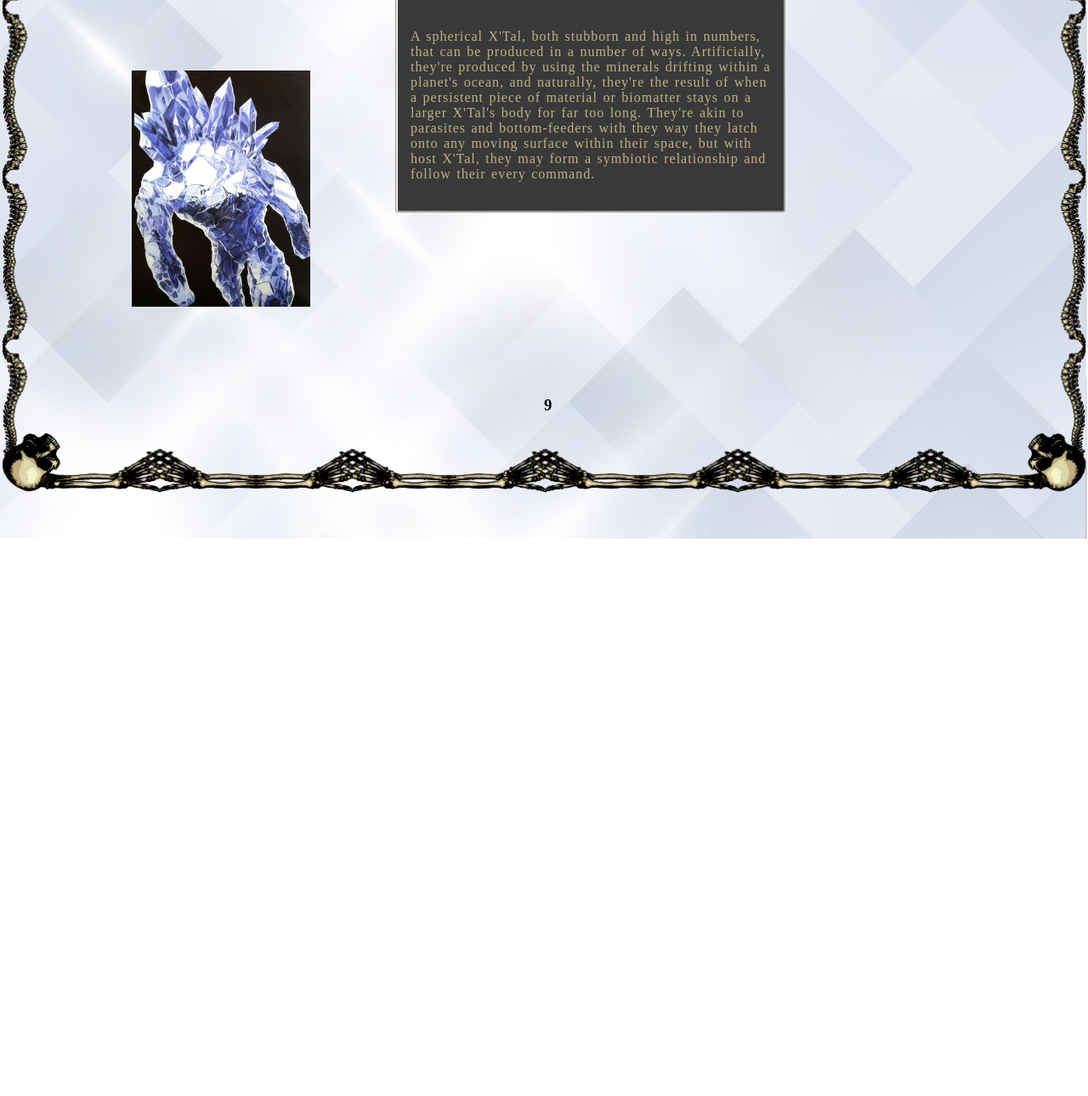
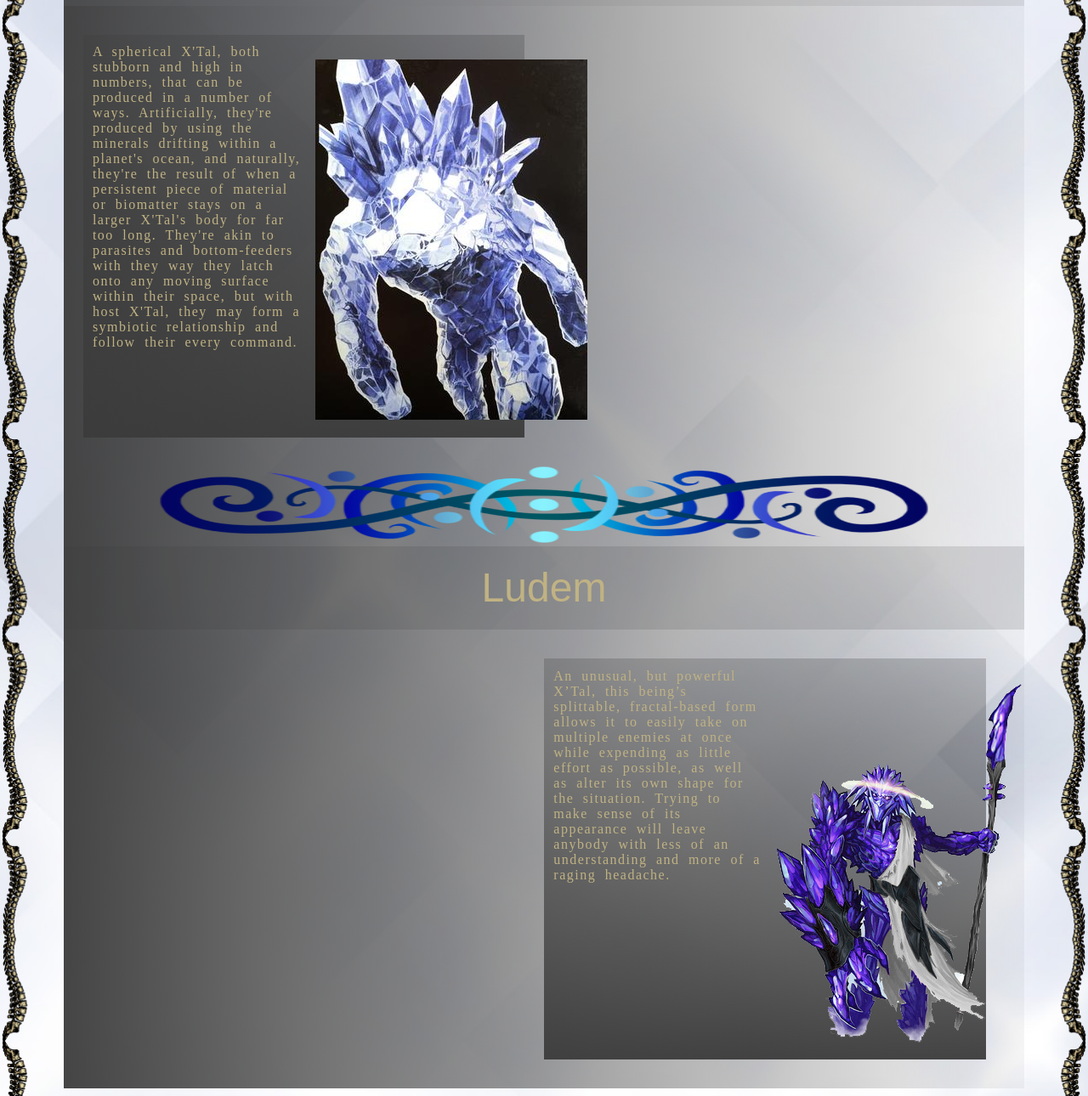
Before and after one commit to hewittm1/warhammercodex, a plain HTML site: page WarhammerCodex/Lore_Perlumite.html in a window 1280 px wide. Shown: the part 166-1456 px from the top of the page at 85% size. Before the commit the page ends 800 px from the top, so only its background shows below. Drawn offline with Linux system fonts and the light colour scheme.

Commit message:
added a few reformatted and new lore pages

```diff
--- /dev/null
+++ b/WarhammerCodex/Lore_JetObsilisk.html
@@ -0,0 +1,49 @@
+<!DOCTYPE HTML>
+<html>
+<head>
+	<meta charset="UTF-8">
+	<title>X'Tal</title>
+	<link rel="stylesheet" href="../css/style.css" type="text/css">
+</head>
+	<div class="body">
+        <div class="ANheader">
+        <p>
+            Jet Obsilisk
+        </p>
+    </div>
+             <div id="Sheader">
+			<div class="ANsec">
+                 <div class="fillerIMG">
+                </div>
+                <div class="PerlumiteTXT1">
+                    <br><p>  Though not very powerful physically, the Jet Obsilisk is prized amongst the collective for its stamina and remarkable ability to turn projectiles right back at its foes using its highly reflective surface and psychic energies, turning anyone into their own worst enemy. This countering power allows it to bravely storm forth on the battlefield with little consciousness to its own well being, as one would have to think wisely on whether their next attack will be worth the potential injuries.
+<br><br>
+                    <br><img src="images/Jet%20obsilisk.jpg">
+                    </p>
+                <br>
+                </div>
+                <div class="fillIMG">
+                <img src="images/randomdivider02f_by_timeseerstudios-d7y2noc.png">
+                </div>
+                 <div class="Resheader">
+        <p>
+        Euhedral
+        </p>
+    </div>
+                  <div class="LudemTXT1">
+                    <br><p> The Euhedral is one of the many entities in its class that is capable of unleashing the true might of the X’Tal Collective. Forged from a high number of particular gene-seeds absorbed via hot environments in which glass is found to be naturally formed, this entity prides itself in a sleek and sharp-edged design that allows for unnatural speed and maneuverability when it comes to combat. Its higher intelligence allows it to execute tactical strategies unbefitting of what many would call a “glorified rock”.
+
+<br><br>
+                    <br><img src="images/shardmind_monk_by_whitelycandf.jpg.png">
+                    </p>
+                <br>
+                </div>
+			</div>
+         </div>
+	<div class="pagenum">
+        <h3>
+            11
+        </h3>
+        </div>
+</body>
+</html>
--- a/WarhammerCodex/Lore_Perlumite.html
+++ b/WarhammerCodex/Lore_Perlumite.html
@@ -5,35 +5,42 @@
 	<title>X'Tal</title>
 	<link rel="stylesheet" href="../css/style.css" type="text/css">
 </head>
-<body >
-    <div id="Xheader">
+	<div class="body">
+        <div class="ANheader">
         <p>
             Perlumite
         </p>
     </div>
-	<div id="body">
-		<div>
-			<div class="perlumiteIMG">
+             <div id="Sheader">
+			<div class="ANsec">
+                 <div class="fillerIMG">
+                </div>
+                <div class="PerlumiteTXT1">
+                    <br><p>  A spherical X'Tal, both stubborn and high in numbers, that can be produced in a number of ways. Artificially, they're produced by using the minerals drifting within a planet's ocean, and naturally, they're the result of when a persistent piece of material or biomatter stays on a larger X'Tal's body for far too long. They're akin to parasites and bottom-feeders with they way they latch onto any moving surface within their space, but with host X'Tal, they may form a symbiotic relationship and follow their every command.<br><br>
+                    <br><img src="images/latest.jpg">
+                    </p>
+                <br>
+                </div>
+                <div class="fillIMG">
+                <img src="images/randomdivider02f_by_timeseerstudios-d7y2noc.png">
+                </div>
+                 <div class="Resheader">
         <p>
+        Ludem
         </p>
     </div>
-             <div id="Sheader">
-			<div class="section">
-
-				<div class="perlumiteTXT"><br>
-					<p>
-                        A spherical X'Tal, both stubborn and high in numbers, that can be produced in a number of ways. Artificially, they're produced by using the minerals drifting within a planet's ocean, and naturally, they're the result of when a persistent piece of material or biomatter stays on a larger X'Tal's body for far too long. They're akin to parasites and bottom-feeders with they way they latch onto any moving surface within their space, but with host X'Tal, they may form a symbiotic relationship and follow their every command.
-                    </p><br>
+                  <div class="LudemTXT1">
+                    <br><p> An unusual, but powerful X’Tal, this being’s splittable, fractal-based form allows it to easily take on multiple enemies at once while expending as little effort as possible, as well as alter its own shape for the situation. Trying to make sense of its appearance will leave anybody with less of an understanding and more of a raging headache.
+<br><br>
+                    <br><img src="images/shardmind_monk_by_whitelycandf.jpg.png">
+                    </p>
+                <br>
                 </div>
-			</div>
-                 </div>
-
-
 			</div>
          </div>
 	<div class="pagenum">
         <h3>
-            9
+            11
         </h3>
         </div>
 </body>
--- a/WarhammerCodex/css/style.css
+++ b/WarhammerCodex/css/style.css
@@ -825,9 +825,7 @@ table thead td {
     width: 80%;
     margin-left: 10%;
     max-height: 90px;
-
 }
-
 .relic1{
     color: #c0b283;
     width: 100%;
@@ -835,7 +833,6 @@ table thead td {
     border: solid 5px;
     border-radius: 10%;
 }
-
 .relic1 p{
      font-family:serif;
     font-size: 13px;
@@ -856,3 +853,29 @@ table thead td {
     letter-spacing: 1.5px;
     width: 100%;
 }
+.PerlumiteTXT1 p{
+     font-size: 16px;
+    background: linear-gradient(rgba(59, 59, 59, 0.25), rgba(59, 59, 59, 0.95));
+    color: #c0b283;
+    letter-spacing: 1.5px;
+    word-spacing:5px;
+    width: 45%;
+    column-count: 2;
+    padding-left: 1%;
+    padding-top: 1%;
+    margin-left: 2%;
+    padding-bottom: 1.5%;
+}
+.LudemTXT1 p{
+      font-size: 16px;
+    background: linear-gradient(rgba(59, 59, 59, 0.25), rgba(59, 59, 59, 0.95));
+    color: #c0b283;
+    letter-spacing: 1.5px;
+    word-spacing:5px;
+    margin-left: 50%;
+    width: 45%;
+    column-count: 2;
+    padding-left: 1%;
+    padding-top: 1%;
+    padding-bottom: 1.5%;
+}
```
Also changed, not shown: WarhammerCodex/Lore_Specule.html (added, +51 -0 lines), WarhammerCodex/images/A.Neo.jpg (added), WarhammerCodex/images/Jet obsilisk.jpg (added), WarhammerCodex/images/Specule.jpg (added), WarhammerCodex/images/Vitreom.png (added), WarhammerCodex/images/anhedral.png (added), WarhammerCodex/images/greater ignia.png (added), WarhammerCodex/images/phites.png (added), WarhammerCodex/images/phites2.png (added), 1 other file. Lines whose indentation alone changed are shown as unchanged.
